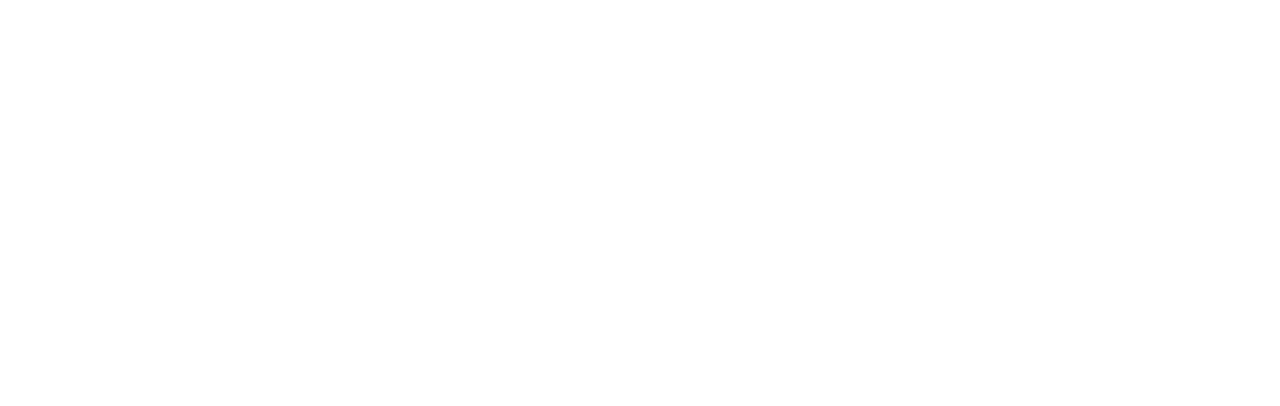
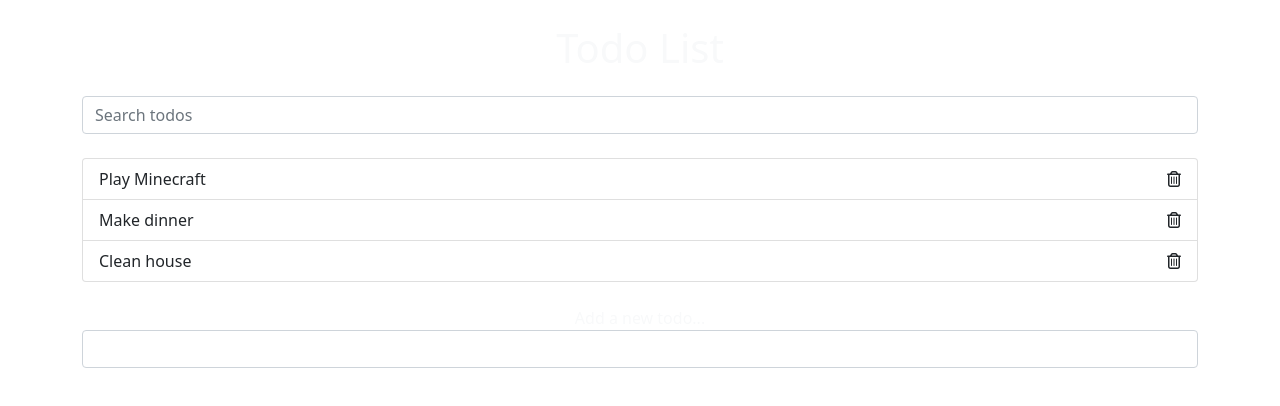
Before and after one commit to Viv231912/Todo-List, a plain HTML site: page index.html in a window 1280 px wide. Drawn offline with nearby package versions, Linux system fonts and the light colour scheme.

Commit message:
search, todo list items, and add new todos form added in html

```diff
--- a/index.html
+++ b/index.html
@@ -4,12 +4,46 @@
 <head>
     <meta charset="UTF-8">
     <meta name="viewport" content="width=device-width, initial-scale=1.0">
+    <link href="https://cdn.jsdelivr.net/npm/bootstrap@5.0.2/dist/css/bootstrap.min.css" rel="stylesheet"
+        integrity="sha384-EVSTQN3/azprG1Anm3QDgpJLIm9Nao0Yz1ztcQTwFspd3yD65VohhpuuCOmLASjC" crossorigin="anonymous">
     <link rel="stylesheet" href="./styles.css">
     <title>Todos</title>
 </head>
 
 <body>
+    <div class="container">
+        <!-- Search -->
+        <header class="text-center text-light my-4">
+            <h1 class="mb-4">Todo List</h1>
+            <form class="search">
+                <input type="text" class="form-control m-auto" type="text" placeholder="Search todos">
+            </form>
+        </header>
+        <!-- list of todos -->
+        <ul class="list-group todos mx-auto text-light">
+            <li class="list-group-item d-flex justify-content-between align-items-center">
+                <span>Play Minecraft</span>
+                <i class="far fa-trash-alt delete"></i>
+            </li>
+            <li class="list-group-item d-flex justify-content-between align-items-center">
+                <span>Make dinner</span>
+                <i class="far fa-trash-alt delete"></i>
+            </li>
+            <li class="list-group-item d-flex justify-content-between align-items-center">
+                <span>Clean house</span>
+                <i class="far fa-trash-alt delete"></i>
+            </li>
+        </ul>
+
+        <!-- New Todo Form -->
+        <form class="add text-center my-4">
+            <label class="text-light">Add a new todo...</label>
+            <input class="form-control m-auto" type="text" name="add">
+        </form>
+    </div>
+
     <script src="app.js"></script>
+    <script src="https://kit.fontawesome.com/a4f175fc08.js" crossorigin="anonymous"></script>
 </body>
 
 </html>
```
